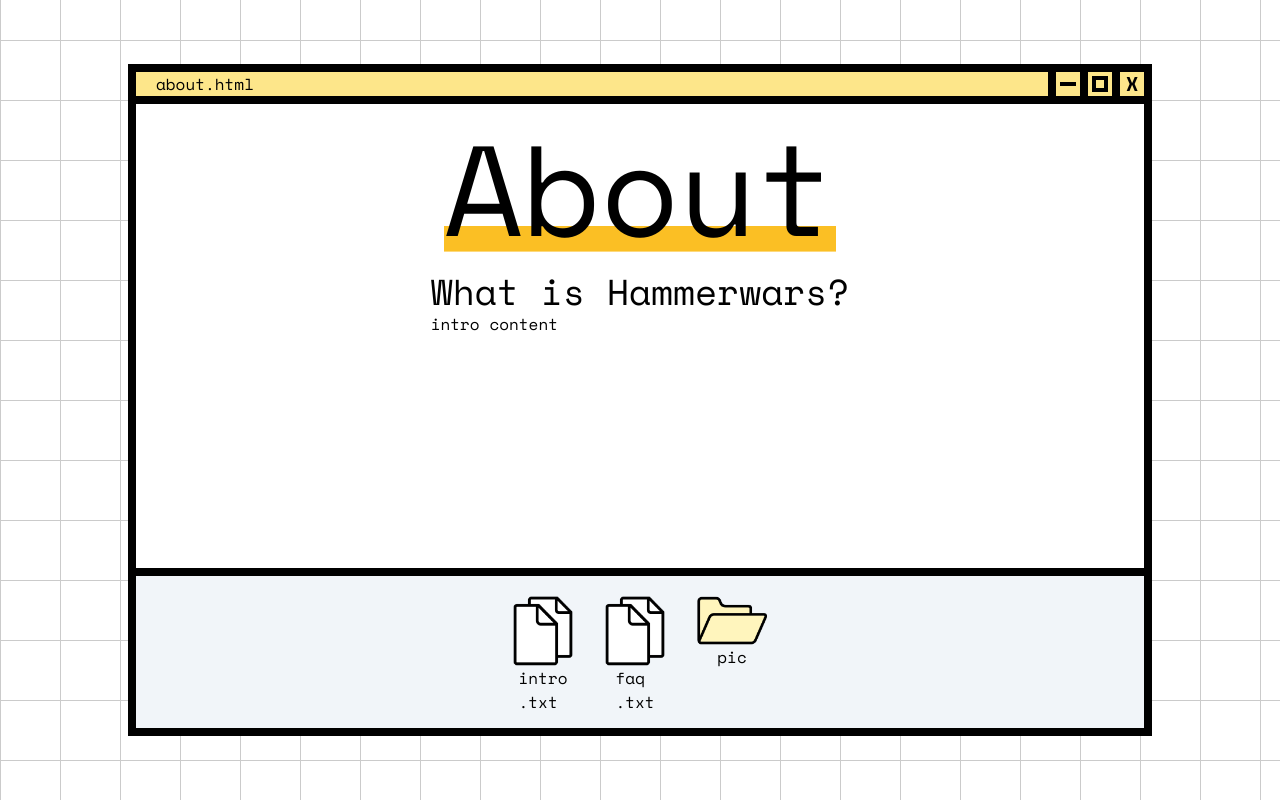
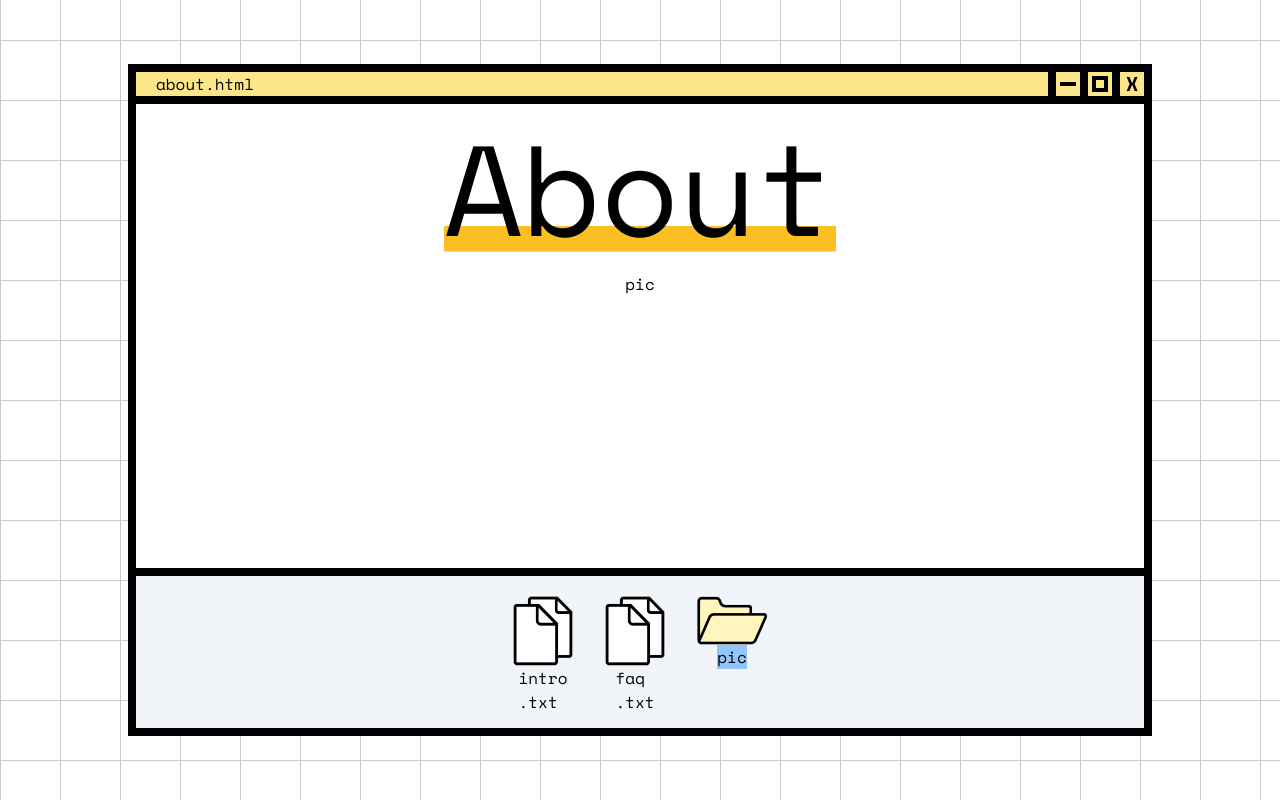
Before and after one commit to purduehackers/hammerwars, a Next.js app: page / in a window 1280 px wide. Both pictures are taken after a click on the picture 732 px from the left and 1420 px from the top of the page. Shown: the part 800-1600 px from the top of the page. Built offline with nearby package versions, Linux system fonts and the light colour scheme; a web font is replaced by a local one.

Commit message:
add bg highlight when select file

```diff
--- a/components/about-v2.tsx
+++ b/components/about/about-v2.tsx
@@ -2,7 +2,7 @@ import { useContext } from "react"
 import Draggable from "react-draggable"
 import Image from "next/image"
 
-import { DraggableContext } from '../context/draggable-context'
+import { DraggableContext } from '../../context/draggable-context'
 
 const AboutV2 = () => {
     const { draggable } = useContext(DraggableContext);
--- a/components/about-v3.tsx
+++ b/components/about/about-v3.tsx
@@ -1,19 +1,22 @@
 import { useContext, useState } from "react"
 import Draggable from "react-draggable"
 import Image from "next/image"
-import Faq from "./about/faq"
-import Intro from "./about/intro"
+import Faq from "./faq"
+import Intro from "./intro"
 
-import { DraggableContext } from '../context/draggable-context'
+import { DraggableContext } from '../../context/draggable-context'
 
 const files = {
     "intro": <Intro />,
     "faq": <Faq />,
+    "pic": <div>pic</div>
 }
 
 const AboutV3 = () => {
     const { draggable } = useContext(DraggableContext);
     const [file, setFile] = useState<string>("intro");
+
+    const selectedAttributes = "";
 
     return (
         <div className="flex justify-center h-screen place-items-center max-w-screen">
@@ -59,7 +62,7 @@ const AboutV3 = () => {
                                 className="mt-5"
                                 onClick={() => setFile("intro")}
                             />
-                            <p className="">
+                            <p className={file == "intro" ? "bg-blue-300": ""}>
                                 intro<br />
                                 .txt
                             </p>
@@ -73,7 +76,7 @@ const AboutV3 = () => {
                                 className="mt-5"
                                 onClick={() => setFile("faq")}
                             />
-                            <p className="">
+                            <p className={file == "faq" ? "bg-blue-300": ""}>
                                 faq<br />
                                 .txt
                             </p>
@@ -85,8 +88,9 @@ const AboutV3 = () => {
                                 width={70}
                                 height={70}
                                 className="mt-5"
+                                onClick={() => setFile("pic")}
                             />
-                            <p className="">
+                            <p className={file == "pic" ? "bg-blue-300": ""}>
                                 pic<br />
                             </p>
                         </div>
--- a/src/pages/index.tsx
+++ b/src/pages/index.tsx
@@ -3,9 +3,7 @@ import Image from 'next/image'
 import { useState, useEffect, useMemo } from 'react'
 
 import HeaderV2 from 'components/header-v2'
-import AboutV2 from 'components/about-v2'
-import AboutV3 from 'components/about-v3'
-import About from 'components/about'
+import AboutV3 from 'components/about/about-v3'
 import Sponsors from 'components/sponsors'
 import { DraggableContext, DraggableInterface } from 'context/draggable-context'
 
```
Also changed, not shown: components/about/about.tsx (renamed from components/about.tsx).
